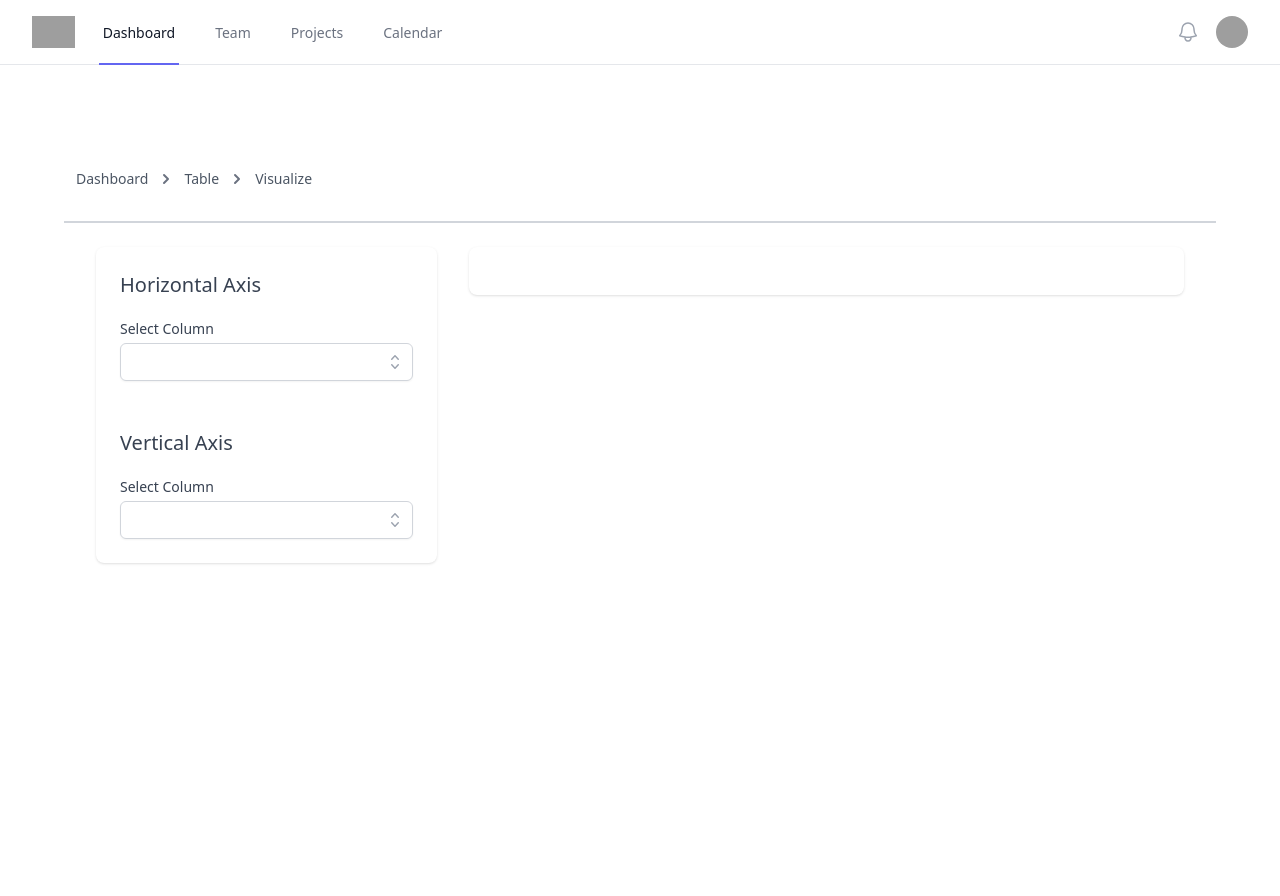
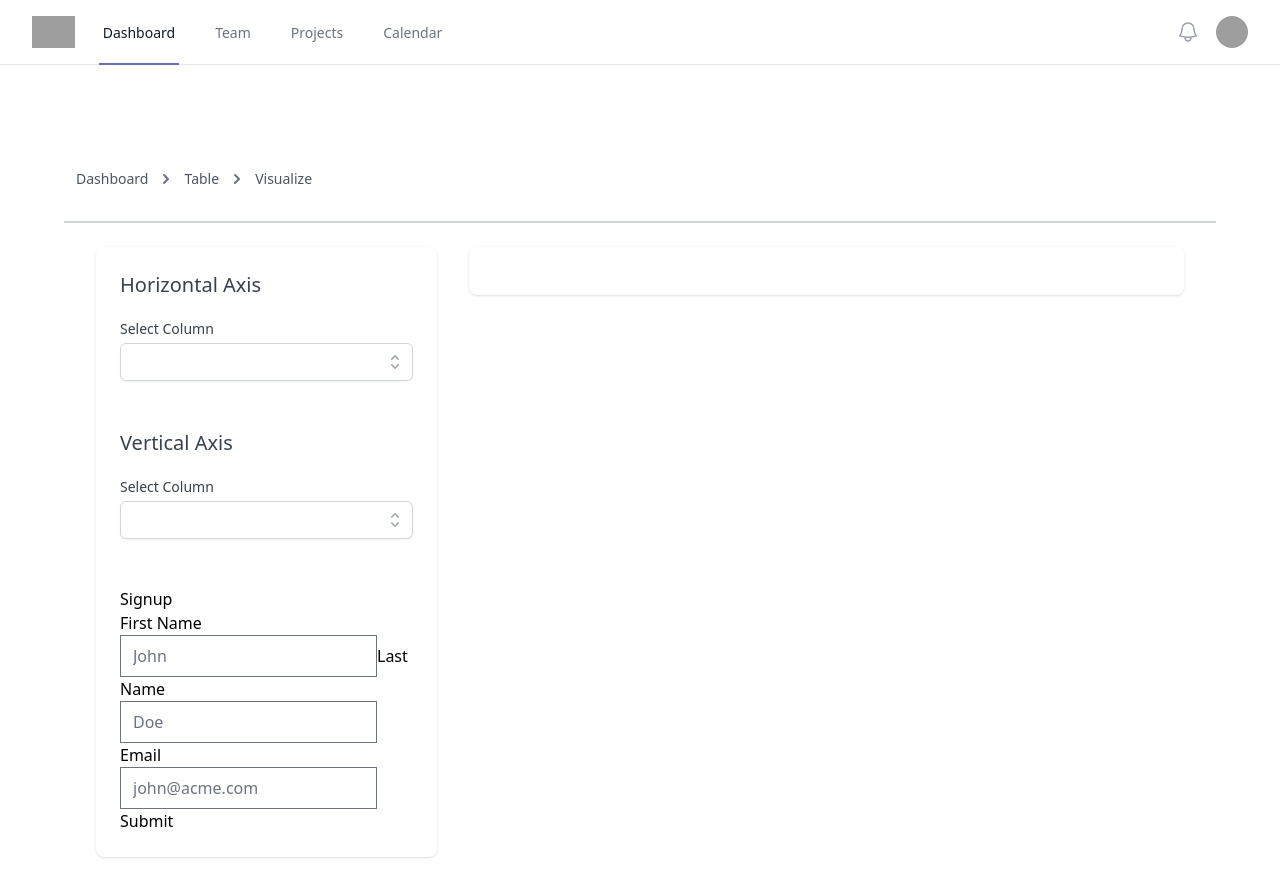
Before and after one commit to jamesthesken/OpenData, a Next.js app: page /chart in a window 1280 px wide. Shown: the top 896 px of the page. Before the commit the page ends 800 px from the top, so only its background shows below. Built offline with nearby package versions, Linux system fonts and the light colour scheme; grey boxes are pictures that could not be loaded.

Commit message:
refactor: lift state up from control panel

```diff
--- a/pages/chart.tsx
+++ b/pages/chart.tsx
@@ -4,6 +4,7 @@ import Layout from "./components/Layout";
 import BreadCrumbs from "./components/dashboard/BreadCrumbs";
 import Dropdown from "./components/Dropdown";
 import { DataContext } from "../hooks/useData";
+import { LineChartForm } from "./components/controls/LineChartForm";
 
 interface ColumnDetails {
   [key: string]: string;
@@ -37,6 +38,16 @@ const breadCrumbs = {
 
 const Table: NextPage = () => {
   const value = useContext(DataContext);
+  const [chartData, setChartData] = useState(
+    Array<{
+      id: string | number;
+      data: Array<{
+        x: number | string | Date;
+        y: number | string | Date;
+      }>;
+    }>
+  );
+  console.log(chartData);
 
   return (
     <div>
@@ -67,6 +78,9 @@ const Table: NextPage = () => {
                         </h2>
                         <Dropdown column={value.data.columns} />
                       </div>
+                      <div className="p-6">
+                        <LineChartForm setChartData={setChartData} />
+                      </div>
                     </div>
                   </section>
                 </div>
--- a/pages/components/controls/LineChart.tsx
+++ b/pages/components/controls/LineChartForm.tsx
@@ -1,5 +1,6 @@
+import { Dispatch, SetStateAction, useContext, useState } from "react";
 import { Formik, Field, Form, FormikHelpers } from "formik";
-import { useState } from "react";
+import { DataContext } from "../../../hooks/useData";
 
 interface Values {
   firstName: string;
@@ -7,8 +8,12 @@ interface Values {
   email: string;
 }
 
-export function LineChart() {
-  const [columns, setColumns] = useState(["test"] as string[]);
+interface Props {
+  setChartData: Dispatch<SetStateAction<ChartData>>;
+}
+
+export function LineChartForm({ setChartData }: Props) {
+  const value = useContext(DataContext);
 
   return (
     <div>
@@ -24,7 +29,14 @@ export function LineChart() {
           { setSubmitting }: FormikHelpers<Values>
         ) => {
           setTimeout(() => {
-            alert(JSON.stringify(values, null, 2));
+            // alert(JSON.stringify(values, null, 2));
+            var chartData = mapToChart(
+              value?.data.data,
+              "BRANDNAME",
+              "FULLNAME",
+              "LICENSEDTTM"
+            );
+            setChartData(chartData);
             setSubmitting(false);
           }, 500);
         }}
@@ -32,7 +44,7 @@ export function LineChart() {
         <Form>
           <label htmlFor="firstName">First Name</label>
           <Field
-            onChange={() => setColumns(["test"])}
+            // onChange={() => setColumns(["test"])}
             id="firstName"
             name="firstName"
             placeholder="John"
@@ -55,3 +67,24 @@ export function LineChart() {
     </div>
   );
 }
+
+function mapToChart(
+  value: ColumnDetails[],
+  key: string,
+  xAxis: string,
+  yAxis: string
+): ChartData {
+  var arr: ChartData = [
+    {
+      id: key,
+      data: value
+        .map((row) => ({
+          x: row[xAxis],
+          y: row[yAxis],
+        }))
+        .filter((o) => o.y != null || o.x != null),
+    },
+  ];
+  console.log(arr);
+  return arr;
+}
```
